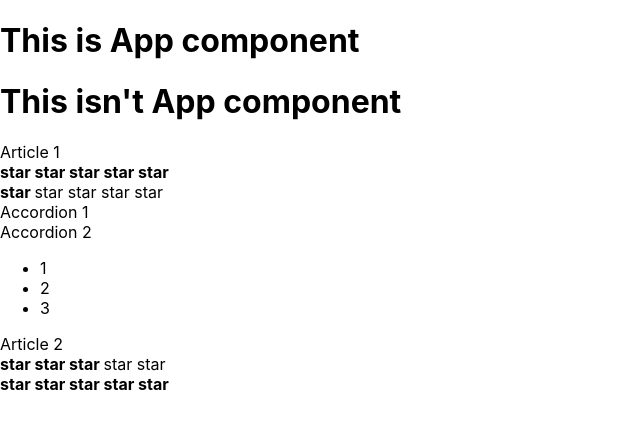
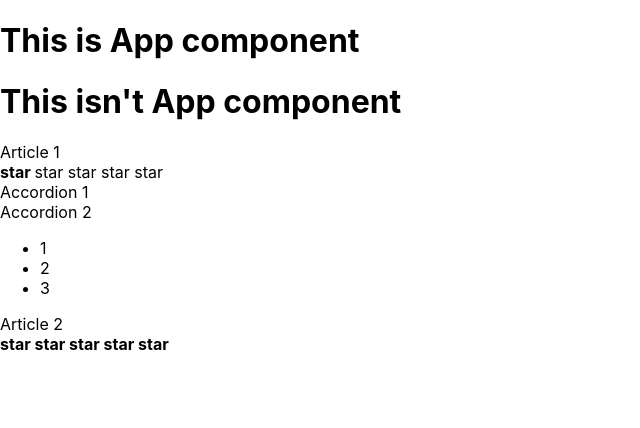
Before and after one commit to antonsadovskiy/react-kabzda, a React (Create React App) app: page / in a window 1280 px wide. Shown: the top 428 px of the page, without its empty margins (0-640 px from the left). Built offline with nearby package versions, Linux system fonts and the light colour scheme.

Commit message:
delete useless tags of components

```diff
--- a/src/App.tsx
+++ b/src/App.tsx
@@ -9,12 +9,10 @@ function App() {
             <PageTitle title={"This is App component"}/>
             <PageTitle title={"This isn't App component"}/>
             Article 1
-            <Rating value={5}/>
             <Rating value={1}/>
             <Accordion titleValue={"Accordion 1"} collapsed={true}/>
             <Accordion titleValue={"Accordion 2"} collapsed={false}/>
             Article 2
-            <Rating value={3}/>
             <Rating value={5}/>
         </div>
     );
```
